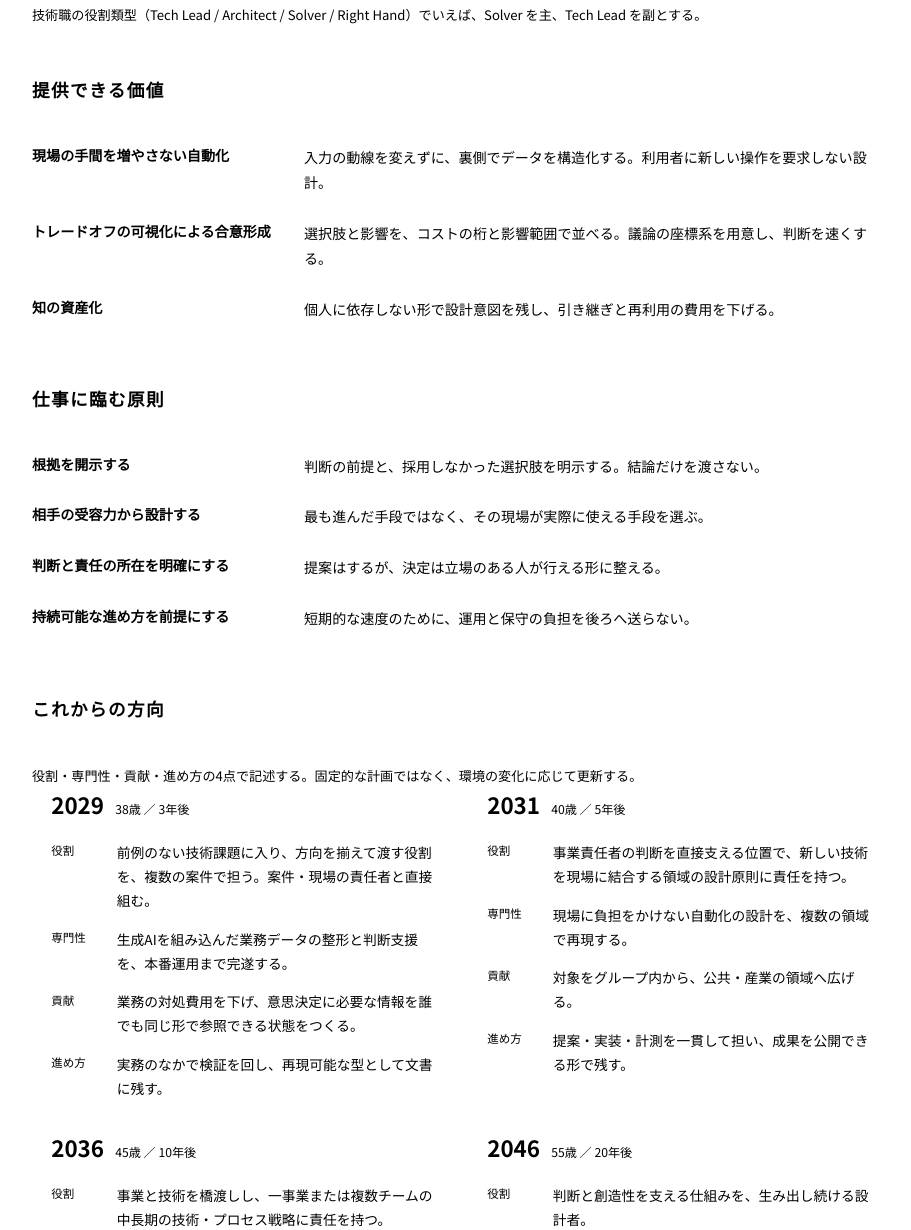
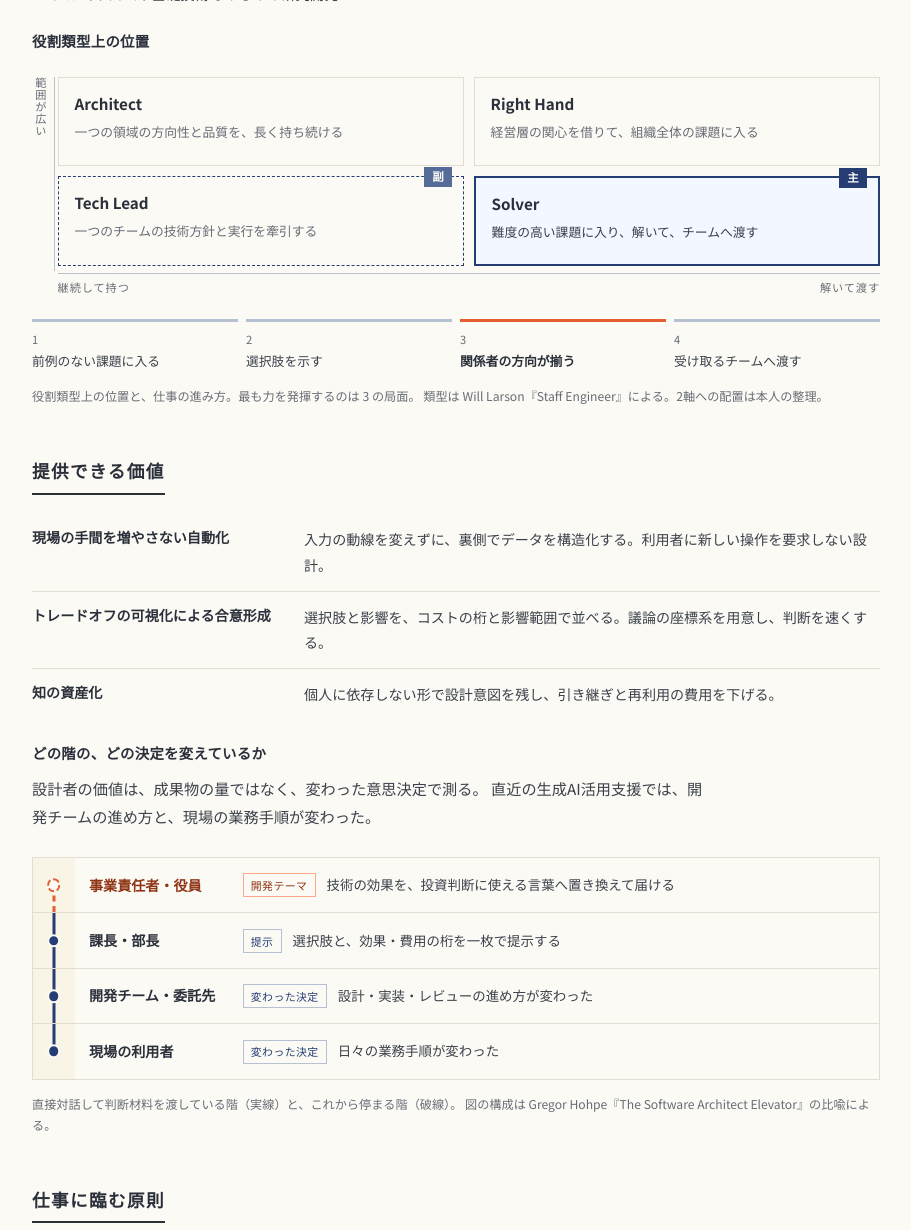
Before and after one commit to Takenori-Kusaka/digital-garden, an Astro site: page /digital-garden/career in a window 1280 px wide. Shown: the part 1570-2800 px from the top of the page, without its empty margins (184-1095 px from the left). Built offline with nearby package versions, Linux system fonts and the light colour scheme; Astro itself is replaced by a stand-in of ours; a web font is replaced by a local one.

Commit message:
feat(career): 役割類型とエレベーターの図を追加、ブランドトークンの読み込みを修正 (#3)
- ArchetypeMap: Staff+ 4類型上の位置と仕事の進み方
- Elevator: 往復している階と、変わった意思決定
- 開発テーマ G4（事業価値の説明）を優先度高に更新
- fix: @import を @tailwind より前へ。出力から brand.css が落ち、
  --kb-* トークンが未定義のまま公開されていた

Closes #3

Co-Authored-By: Claude Fable 5.2 <noreply@anthropic.com>

```diff
--- /dev/null
+++ b/src/components/career/ArchetypeMap.astro
@@ -0,0 +1,96 @@
+---
+// 技術職の役割類型（Will Larson "Staff Engineer" の4類型）上の現在位置。
+// 2軸への配置は本人による整理で、原典が定義したものではない。
+const cells = [
+  { id: 'architect', name: 'Architect', d: '一つの領域の方向性と品質を、長く持ち続ける', pos: 'tl', mark: '' },
+  { id: 'right', name: 'Right Hand', d: '経営層の関心を借りて、組織全体の課題に入る', pos: 'tr', mark: '' },
+  { id: 'lead', name: 'Tech Lead', d: '一つのチームの技術方針と実行を牽引する', pos: 'bl', mark: '副' },
+  { id: 'solver', name: 'Solver', d: '難度の高い課題に入り、解いて、チームへ渡す', pos: 'br', mark: '主' }
+];
+const flow = ['前例のない課題に入る', '選択肢を示す', '関係者の方向が揃う', '受け取るチームへ渡す'];
+---
+
+<figure class="am" aria-labelledby="am-cap">
+  <div class="am-frame">
+    <span class="am-axis am-axis--y">範囲が広い</span>
+    <div class="am-grid">
+      {cells.map((c) => (
+        <div class={`am-cell am-cell--${c.pos} ${c.mark === '主' ? 'is-main' : ''} ${c.mark === '副' ? 'is-sub' : ''}`}>
+          {c.mark && <span class="am-mark">{c.mark}</span>}
+          <strong>{c.name}</strong>
+          <span>{c.d}</span>
+        </div>
+      ))}
+    </div>
+    <div class="am-axis-x">
+      <span>継続して持つ</span>
+      <span>解いて渡す</span>
+    </div>
+  </div>
+
+  <ol class="am-flow" aria-label="仕事の進み方">
+    {flow.map((f, i) => (
+      <li class={i === 2 ? 'is-peak' : ''}>
+        <span class="am-step">{i + 1}</span>
+        {f}
+      </li>
+    ))}
+  </ol>
+
+  <figcaption id="am-cap">
+    役割類型上の位置と、仕事の進み方。最も力を発揮するのは 3 の局面。
+    類型は Will Larson『Staff Engineer』による。2軸への配置は本人の整理。
+  </figcaption>
+</figure>
+
+<style>
+  .am { margin: 1.6rem 0 0; }
+  .am-frame { position: relative; padding-left: 1.6rem; }
+  .am-axis { font-size: 0.7rem; color: var(--kb-color-text-secondary); letter-spacing: 0.08em; }
+  .am-axis--y {
+    position: absolute; left: 0; top: 0; bottom: 1.6rem;
+    writing-mode: vertical-rl; text-align: start;
+    border-right: 1px solid var(--kb-color-border-strong); padding-right: 0.35rem;
+  }
+  .am-grid { display: grid; grid-template-columns: 1fr 1fr; gap: 0.6rem; }
+  .am-cell {
+    position: relative; display: flex; flex-direction: column; gap: 0.35rem;
+    border: 1px solid var(--kb-color-border-line); background: var(--kb-color-surface-page);
+    padding: 0.9rem 1rem; min-height: 5.6rem;
+  }
+  .am-cell strong { font-size: 0.95rem; color: var(--kb-color-text-primary); font-family: var(--kb-font-family-heading); }
+  .am-cell span { font-size: 0.8rem; line-height: 1.65; color: var(--kb-color-text-secondary); }
+  .am-cell.is-main { border: 2px solid var(--kb-color-brand-primary); background: var(--kb-color-ai-50); }
+  .am-cell.is-main span { color: var(--kb-color-ink-800); }
+  .am-cell.is-sub { border: 1px dashed var(--kb-color-brand-primary); }
+  .am-mark {
+    position: absolute; top: -0.6rem; right: 0.7rem;
+    font-size: 0.72rem !important; font-weight: 700; line-height: 1 !important;
+    padding: 0.25rem 0.5rem; color: var(--kb-color-text-inverse) !important;
+    background: var(--kb-color-brand-primary);
+  }
+  .is-sub .am-mark { background: var(--kb-color-ai-600); }
+  .am-axis-x {
+    display: flex; justify-content: space-between; margin-top: 0.45rem; padding-top: 0.35rem;
+    border-top: 1px solid var(--kb-color-border-strong);
+    font-size: 0.7rem; color: var(--kb-color-text-secondary); letter-spacing: 0.08em;
+  }
+
+  .am-flow {
+    list-style: none; margin: 1.4rem 0 0; padding: 0;
+    display: grid; grid-template-columns: repeat(4, 1fr); gap: 0.5rem;
+  }
+  .am-flow li {
+    position: relative; font-size: 0.8rem; line-height: 1.6; color: var(--kb-color-ink-800);
+    border-top: 3px solid var(--kb-color-ai-300); padding: 0.6rem 0.2rem 0 0;
+  }
+  .am-flow li.is-peak { border-top-color: var(--kb-color-brand-accent); font-weight: 700; color: var(--kb-color-text-primary); }
+  .am-step { display: block; font-size: 0.7rem; color: var(--kb-color-text-secondary); font-weight: 400; margin-bottom: 0.15rem; }
+
+  figcaption { margin-top: 0.9rem; font-size: 0.76rem; line-height: 1.7; color: var(--kb-color-text-secondary); }
+
+  @media (max-width: 560px) {
+    .am-flow { grid-template-columns: 1fr 1fr; }
+    .am-cell { padding: 0.75rem 0.7rem; }
+  }
+</style>
--- /dev/null
+++ b/src/components/career/Elevator.astro
@@ -0,0 +1,99 @@
+---
+// Gregor Hohpe "The Software Architect Elevator" の比喩に沿った、往復している階の図。
+// reach: 'now' = 現在停まっている階 / 'next' = これから停まる階
+const floors = [
+  {
+    name: '事業責任者・役員',
+    reach: 'next',
+    what: '技術の効果を、投資判断に使える言葉へ置き換えて届ける',
+    tag: '開発テーマ'
+  },
+  {
+    name: '課長・部長',
+    reach: 'now',
+    what: '選択肢と、効果・費用の桁を一枚で提示する',
+    tag: '提示'
+  },
+  {
+    name: '開発チーム・委託先',
+    reach: 'now',
+    what: '設計・実装・レビューの進め方が変わった',
+    tag: '変わった決定'
+  },
+  {
+    name: '現場の利用者',
+    reach: 'now',
+    what: '日々の業務手順が変わった',
+    tag: '変わった決定'
+  }
+];
+---
+
+<figure class="el" aria-labelledby="el-cap">
+  <div class="el-building">
+    {floors.map((f) => (
+      <div class={`el-floor el-floor--${f.reach}`}>
+        <div class="el-shaft" aria-hidden="true"><span class="el-car"></span></div>
+        <div class="el-name">{f.name}</div>
+        <div class="el-what">
+          <span class="el-tag">{f.tag}</span>
+          {f.what}
+        </div>
+      </div>
+    ))}
+  </div>
+  <figcaption id="el-cap">
+    直接対話して判断材料を渡している階（実線）と、これから停まる階（破線）。
+    図の構成は Gregor Hohpe『The Software Architect Elevator』の比喩による。
+  </figcaption>
+</figure>
+
+<style>
+  .el { margin: 1.6rem 0 0; }
+  .el-building { border: 1px solid var(--kb-color-border-line); background: var(--kb-color-surface-page); }
+  .el-floor {
+    display: grid; grid-template-columns: 2.6rem 10.5rem 1fr; align-items: stretch;
+    border-bottom: 1px solid var(--kb-color-border-line);
+  }
+  .el-floor:last-child { border-bottom: none; }
+
+  .el-shaft { position: relative; background: var(--kb-color-surface-card); }
+  .el-shaft::before {
+    content: ''; position: absolute; left: 50%; top: 0; bottom: 0; width: 0;
+    border-left: 3px solid var(--kb-color-brand-primary); transform: translateX(-50%);
+  }
+  .el-floor--next .el-shaft::before { border-left: 3px dashed var(--kb-color-brand-accent); top: 50%; }
+  .el-floor:last-child .el-shaft::before { bottom: 50%; }
+  .el-car {
+    position: absolute; left: 50%; top: 50%; width: 0.85rem; height: 0.85rem;
+    transform: translate(-50%, -50%); border-radius: 50%;
+    background: var(--kb-color-brand-primary); border: 2px solid var(--kb-color-surface-page);
+  }
+  .el-floor--next .el-car { background: var(--kb-color-surface-page); border: 2px dashed var(--kb-color-brand-accent); }
+
+  .el-name {
+    display: flex; align-items: center; padding: 0.95rem 0.9rem;
+    font-size: 0.88rem; font-weight: 700; color: var(--kb-color-text-primary);
+    font-family: var(--kb-font-family-heading);
+  }
+  .el-floor--next .el-name { color: var(--kb-color-human-700); }
+  .el-what {
+    padding: 0.95rem 0.9rem 0.95rem 0; font-size: 0.84rem; line-height: 1.7;
+    color: var(--kb-color-ink-800);
+  }
+  .el-tag {
+    display: inline-block; margin-right: 0.5rem; padding: 0.1rem 0.45rem;
+    font-size: 0.68rem; letter-spacing: 0.04em;
+    color: var(--kb-color-brand-primary); border: 1px solid var(--kb-color-ai-300);
+  }
+  .el-floor--next .el-tag { color: var(--kb-color-human-700); border-color: var(--kb-color-human-300); }
+
+  figcaption { margin-top: 0.9rem; font-size: 0.76rem; line-height: 1.7; color: var(--kb-color-text-secondary); }
+
+  @media (max-width: 560px) {
+    .el-floor { grid-template-columns: 2.2rem 1fr; }
+    .el-shaft { grid-row: span 2; }
+    .el-name { padding: 0.8rem 0.7rem 0.1rem; }
+    .el-what { padding: 0.1rem 0.7rem 0.8rem; grid-column: 2; }
+  }
+</style>
--- a/src/pages/career/index.astro
+++ b/src/pages/career/index.astro
@@ -1,5 +1,7 @@
 ---
 import BaseLayout from '../../layouts/BaseLayout.astro';
+import ArchetypeMap from '../../components/career/ArchetypeMap.astro';
+import Elevator from '../../components/career/Elevator.astro';
 
 const baseUrl = import.meta.env.BASE_URL;
 const zennUrl = 'https://zenn.dev/takenori_kusaka/books/sovereign-resilience-blueprint';
@@ -172,9 +174,8 @@ const conditions = {
       <ul class="cv-list">
         {notRole.map((n) => <li>{n}</li>)}
       </ul>
-      <p class="cv-note">
-        技術職の役割類型（Tech Lead / Architect / Solver / Right Hand）でいえば、Solver を主、Tech Lead を副とする。
-      </p>
+      <h3 class="cv-sub">役割類型上の位置</h3>
+      <ArchetypeMap />
     </section>
 
     <section class="cv-sec">
@@ -193,6 +194,12 @@ const conditions = {
           <dd>個人に依存しない形で設計意図を残し、引き継ぎと再利用の費用を下げる。</dd>
         </div>
       </dl>
+      <h3 class="cv-sub">どの階の、どの決定を変えているか</h3>
+      <p class="cv-p">
+        設計者の価値は、成果物の量ではなく、変わった意思決定で測る。
+        直近の生成AI活用支援では、開発チームの進め方と、現場の業務手順が変わった。
+      </p>
+      <Elevator />
     </section>
 
     <section class="cv-sec">
--- a/src/pages/career/system.astro
+++ b/src/pages/career/system.astro
@@ -92,7 +92,7 @@ const gaps = [
   ['G1', '組織横断の意思決定', '技術・事業・現場の選択肢を揃え、責任ある決定を支援する', 'トレードオフの可視化と提案の反復', '高'],
   ['G2', '顧客課題の直接検証', '利用者の行動と業務結果から価値を検証する', '二次情報から一次の現場接点へ広げる', '高'],
   ['G3', '専門家ネットワーク', '自分が直接扱っていない領域の妥当性を協働で確認する', '公開知と目的ベースの対話を接続する', '中'],
-  ['G4', '事業価値の説明', '技術投資を費用・継続性・成果の桁で説明する', '技術成果を事業成果へ翻訳する経験を増やす', '中']
+  ['G4', '事業価値の説明', '技術の効果を、事業責任者が投資判断に使える言葉へ置き換えて届ける', '効果の桁は示せている。次は、その桁が事業上の何を意味するかを相手の言葉で説明する', '高']
 ];
 
 const experiments = [
--- a/src/styles/global.css
+++ b/src/styles/global.css
@@ -1,9 +1,10 @@
+/* ブランドのトークン(kusaka-brand の複製。scripts/brand-sync.mjs が src/styles/brand/ を書く)。
+   @import は他の規則より前に置かないと出力から落ちるため、@tailwind より上に書く。 */
+@import './brand/brand.css';
+
 @tailwind base;
 @tailwind components;
 @tailwind utilities;
-
-/* ブランドのトークン(kusaka-brand の複製。scripts/brand-sync.mjs が src/styles/brand/ を書く) */
-@import './brand/brand.css';
 
 /*
  * 旧来の変数名は、ブランドの意味トークンへの別名として残す(ページ側の CSS を壊さないため)。
```
